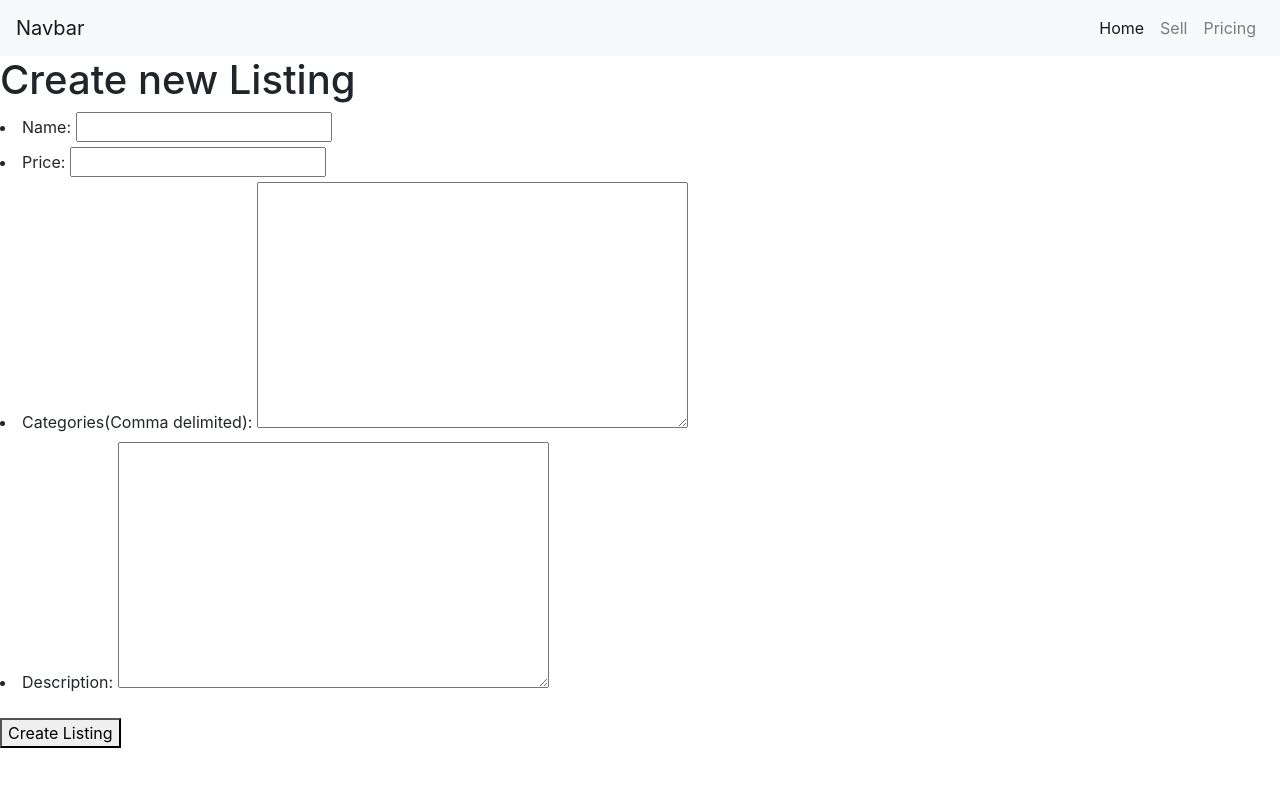
After one commit to marinak6/UVA-furniture, a Django app: page /create_listing/ in a window 1280 px wide. The commit adds this page. Shown: the top 787 px of the page. Run offline with Django 3.2, Linux system fonts and the light colour scheme; some libraries are stand-ins or nearby versions.

Commit message:
Created a listing form

```diff
--- /dev/null
+++ b/web/frontend/forms.py
@@ -0,0 +1,11 @@
+from django import forms
+
+
+class CreateListingForm(forms.Form):
+    name = forms.CharField(label='Name', widget=forms.TextInput)
+    price = forms.DecimalField(max_digits=10, decimal_places=2)
+    # Delimitted by commas
+    categories = forms.CharField(
+        label='Categories(Comma delimited)', widget=forms.Textarea, required=False)
+    description = forms.CharField(
+        label='Description', widget=forms.Textarea, required=False)
--- a/web/frontend/templates/base.html
+++ b/web/frontend/templates/base.html
@@ -53,7 +53,9 @@
             >
           </li>
           <li class="nav-item">
-            <a class="nav-link" href="#">Features</a>
+            <a class="nav-link" href="{% url 'frontend:create_listing' %}"
+              >Sell</a
+            >
           </li>
           <li class="nav-item">
             <a class="nav-link" href="#">Pricing</a>
--- /dev/null
+++ b/web/frontend/templates/create_listing.html
@@ -0,0 +1,15 @@
+{% extends 'base.html' %} {% block content %}
+
+<h1>Create new Listing</h1>
+
+<form method="post">
+  {% csrf_token %}
+
+  <div class="form-group">
+    {{ form.as_ul }}
+  </div>
+  <button type="submit" name="submit" value="Create Listing">
+    Create Listing
+  </button>
+</form>
+{% endblock %}
--- a/web/frontend/urls.py
+++ b/web/frontend/urls.py
@@ -9,5 +9,7 @@ urlpatterns = [
     path('', views.home, name='index'),
     path('item/<int:item_id>', views.item_details, name="item_details"),
     path('admin/', admin.site.urls),
+    path('create_listing/', views.create_listing, name="create_listing"),
+
 ] + static(settings.STATIC_URL, document_root=settings.STATIC_ROOT)
 # https://stackoverflow.com/questions/44937812/why-is-django-not-loading-my-css
--- a/web/frontend/views.py
+++ b/web/frontend/views.py
@@ -8,6 +8,8 @@ from django.http import JsonResponse
 
 from django.shortcuts import (get_object_or_404, redirect, render,
                               render_to_response)
+
+from .forms import CreateListingForm
 
 
 def home(request):
@@ -31,3 +33,20 @@ def item_details(request, item_id):
     if("Status" in context['item']):
         return render(request, 'invalid_access.html')
     return render(request, 'item_details.html', context)
+
+
+def create_listing(request):
+    if request.method == "POST":
+        received_json_data = request.POST
+        listing = {
+            "name": received_json_data["name"],
+            "category_names": received_json_data['categories'].split(","),
+            "description": received_json_data["description"],
+            "price": received_json_data["price"]
+        }
+        return JsonResponse(listing)
+    else:
+        form = CreateListingForm()
+        args = {'form': form}
+        # need to change to auth_render
+        return render(request, "create_listing.html", args)
```
Also changed, not shown: web/frontend/templates/item_details.html (+11 -13 lines).
